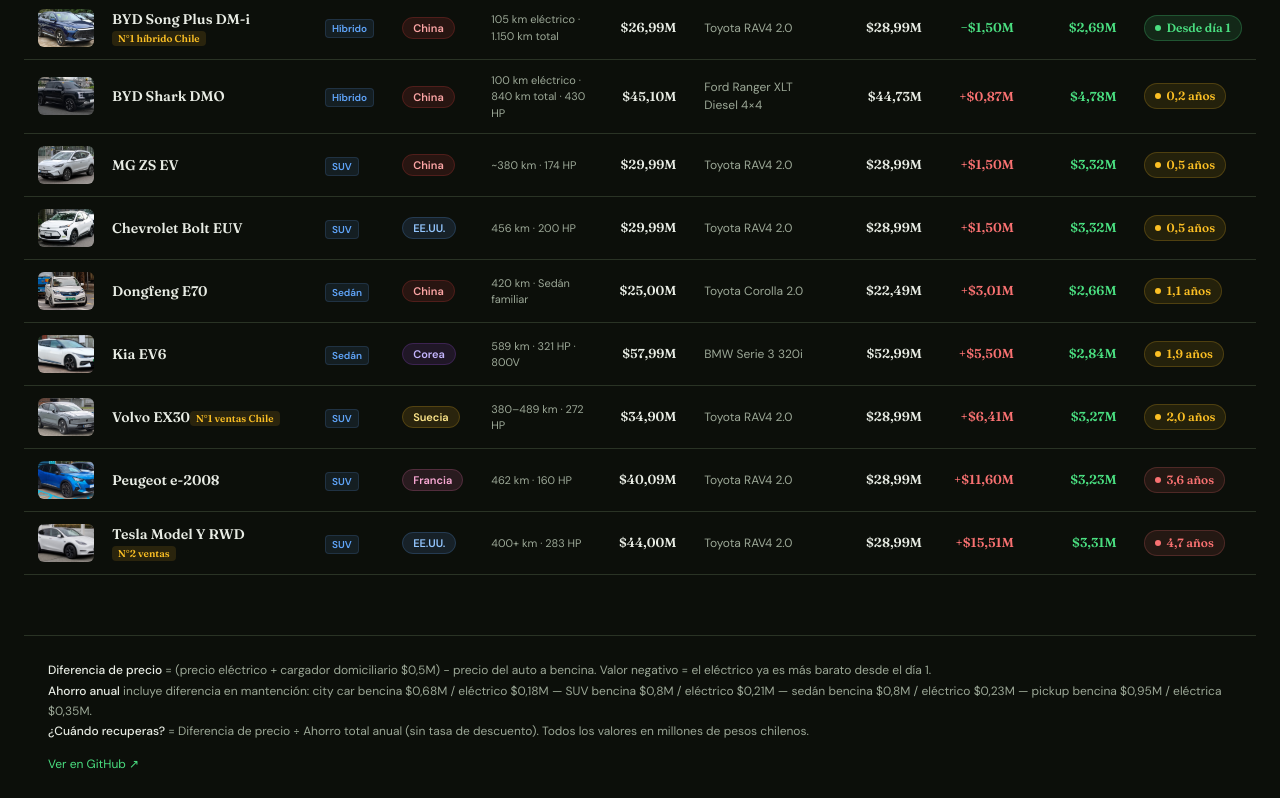
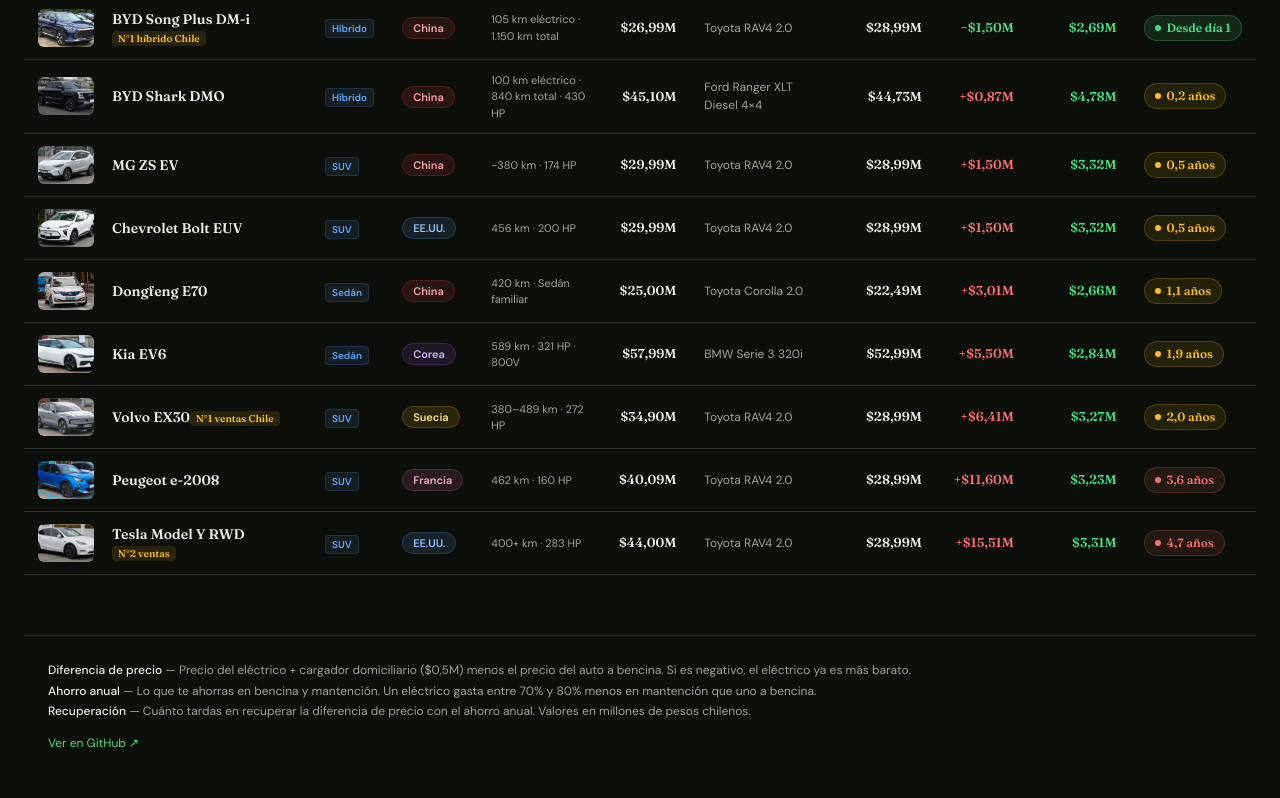
Before and after one commit to fabianhtml/cambio-autoelectrico, a plain HTML site: page index.html in a window 1280 px wide. Shown: the part 892-1690 px from the top of the page. Drawn offline with Linux system fonts and the light colour scheme.

Commit message:
Simplificar texto explicativo del footer

```diff
--- a/index.html
+++ b/index.html
@@ -430,9 +430,9 @@
 </div>
 
 <div class="footer">
-  <p><strong>Diferencia de precio</strong> = (precio eléctrico + cargador domiciliario $0,5M) − precio del auto a bencina. Valor negativo = el eléctrico ya es más barato desde el día 1.<br>
-  <strong>Ahorro anual</strong> incluye diferencia en mantención: city car bencina $0,68M / eléctrico $0,18M — SUV bencina $0,8M / eléctrico $0,21M — sedán bencina $0,8M / eléctrico $0,23M — pickup bencina $0,95M / eléctrica $0,35M.<br>
-  <strong>¿Cuándo recuperas?</strong> = Diferencia de precio ÷ Ahorro total anual (sin tasa de descuento). Todos los valores en millones de pesos chilenos.</p>
+  <p><strong>Diferencia de precio</strong> — Precio del eléctrico + cargador domiciliario ($0,5M) menos el precio del auto a bencina. Si es negativo, el eléctrico ya es más barato.<br>
+  <strong>Ahorro anual</strong> — Lo que te ahorras en bencina y mantención. Un eléctrico gasta entre 70% y 80% menos en mantención que uno a bencina.<br>
+  <strong>Recuperación</strong> — Cuánto tardas en recuperar la diferencia de precio con el ahorro anual. Valores en millones de pesos chilenos.</p>
   <p style="margin-top:12px"><a href="https://github.com/fabianhtml/cambio-autoelectrico" style="color:var(--accent);text-decoration:none;font-size:12px">Ver en GitHub ↗</a></p>
 </div>
 
```
